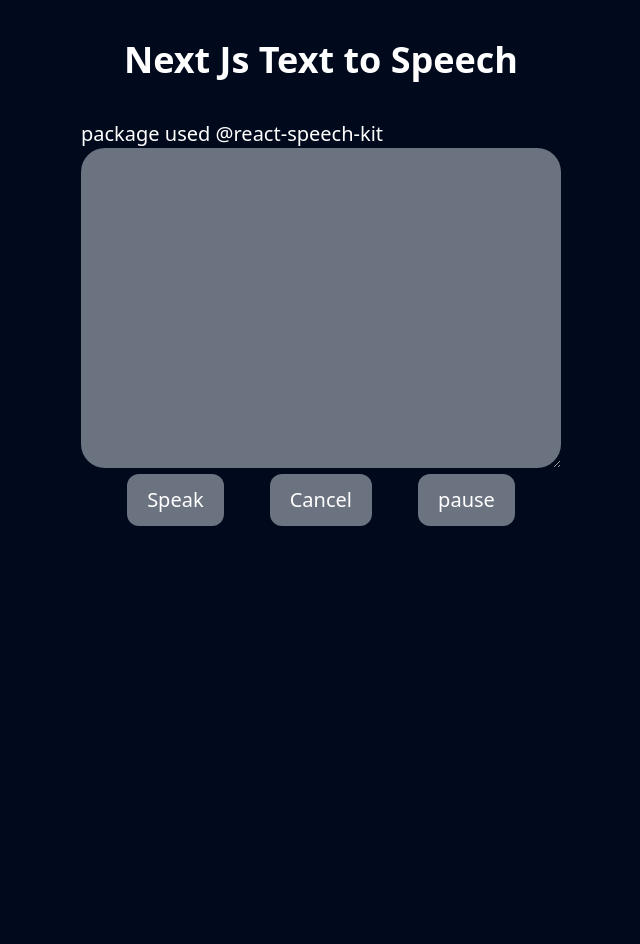
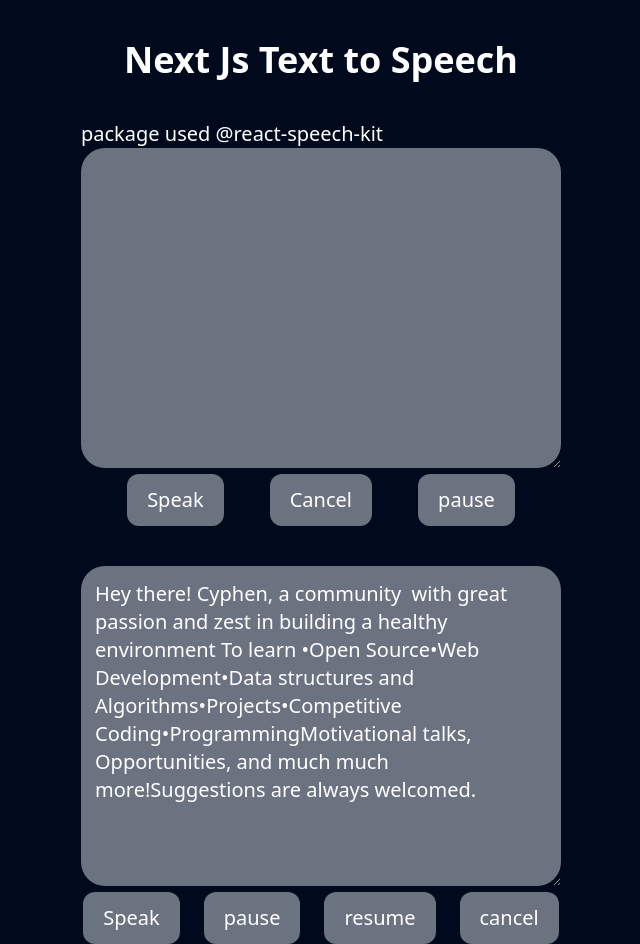
Before and after one commit to kumard3/next-js-text-to-speech, a Next.js app: page / in a window 1280 px wide. Shown: the whole page, without its empty margins (319-959 px from the left). Before the commit the page ends 800 px from the top, so only its background shows below. Built offline with nearby package versions, Linux system fonts and the light colour scheme.

Commit message:
web api working

```diff
--- a/components/WebApi.jsx
+++ b/components/WebApi.tsx
@@ -1,4 +1,4 @@
-import { useState, useCallback } from "react";
+import { useState, useCallback,useEffect } from "react";
 
 export default function WebApi() {
 
@@ -10,18 +10,49 @@ export default function WebApi() {
   const [isPaused, setIsPaused] = useState(false);
   const [isResumed, setIsResumed] = useState(false);
   const [isEnded, setIsEnded] = useState(false);
-  var msg = new SpeechSynthesisUtterance();
+  // const [voices, setVoices] = useState([]);
 
-  msg.text = value;
+  // const [supported, setSupported] = useState(false);
+
+  // const processVoices = (voiceOptions) => {
+  //   setVoices(voiceOptions);
+  // };
+
+  // const getVoices = () => {
+  //   // Firefox seems to have voices upfront and never calls the
+  //   // voiceschanged event
+  //   let voiceOptions = window.speechSynthesis.getVoices();
+  //   if (voiceOptions.length > 0) {
+  //     processVoices(voiceOptions);
+  //     return;
+  //   }
+
+  //   window.speechSynthesis.onvoiceschanged = (event) => {
+  //     voiceOptions = event.target.getVoices();
+  //     processVoices(voiceOptions);
+  //   };
+  // };
+
+
+  // useEffect(() => {
+  //   if (typeof window !== 'undefined' && window.speechSynthesis) {
+  //     setSupported(true);
+  //     getVoices();
+  //   }
+  // }, []);
+
 
   const createGraphics = useCallback(() => {
+    var msg = new window.SpeechSynthesisUtterance();
+
+    msg.text = value;
     function speak() {
       window.speechSynthesis.speak(msg);
     }
     speak();
     setIsSpeaking(true);
     setIsEnded(false);
-  }, [msg]);
+  }, []);
 
   const Pause = useCallback(() => {
     function pause() {
--- a/pages/index.tsx
+++ b/pages/index.tsx
@@ -8,7 +8,7 @@ export default function Home() {
 <h1 className='text-center text-4xl font-semibold pt-10'>Next Js Text to Speech </h1>
 
       <WithPackage />
-      {/* <WebApi /> */}
+      <WebApi />
     </div>
   );
 }
--- a/tsconfig.json
+++ b/tsconfig.json
@@ -15,6 +15,6 @@
     "jsx": "preserve",
     "incremental": true
   },
-  "include": ["next-env.d.ts", "**/*.ts", "**/*.tsx", "components/WebApi.jsx", "components/react-speech-kit.js"],
+  "include": ["next-env.d.ts", "**/*.ts", "**/*.tsx", "components/WebApi.tsx", "components/react-speech-kit.js"],
   "exclude": ["node_modules"]
 }
```
